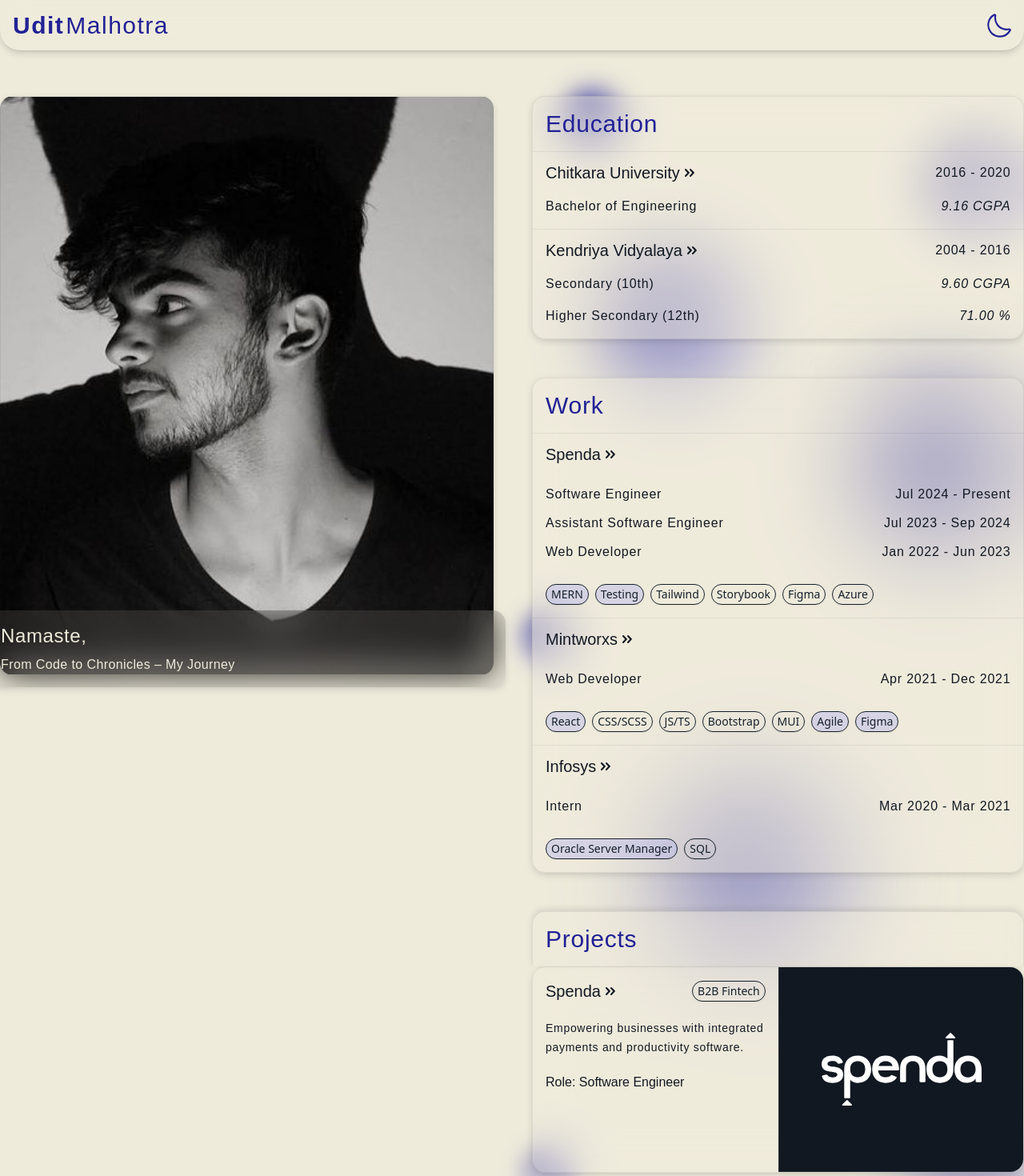
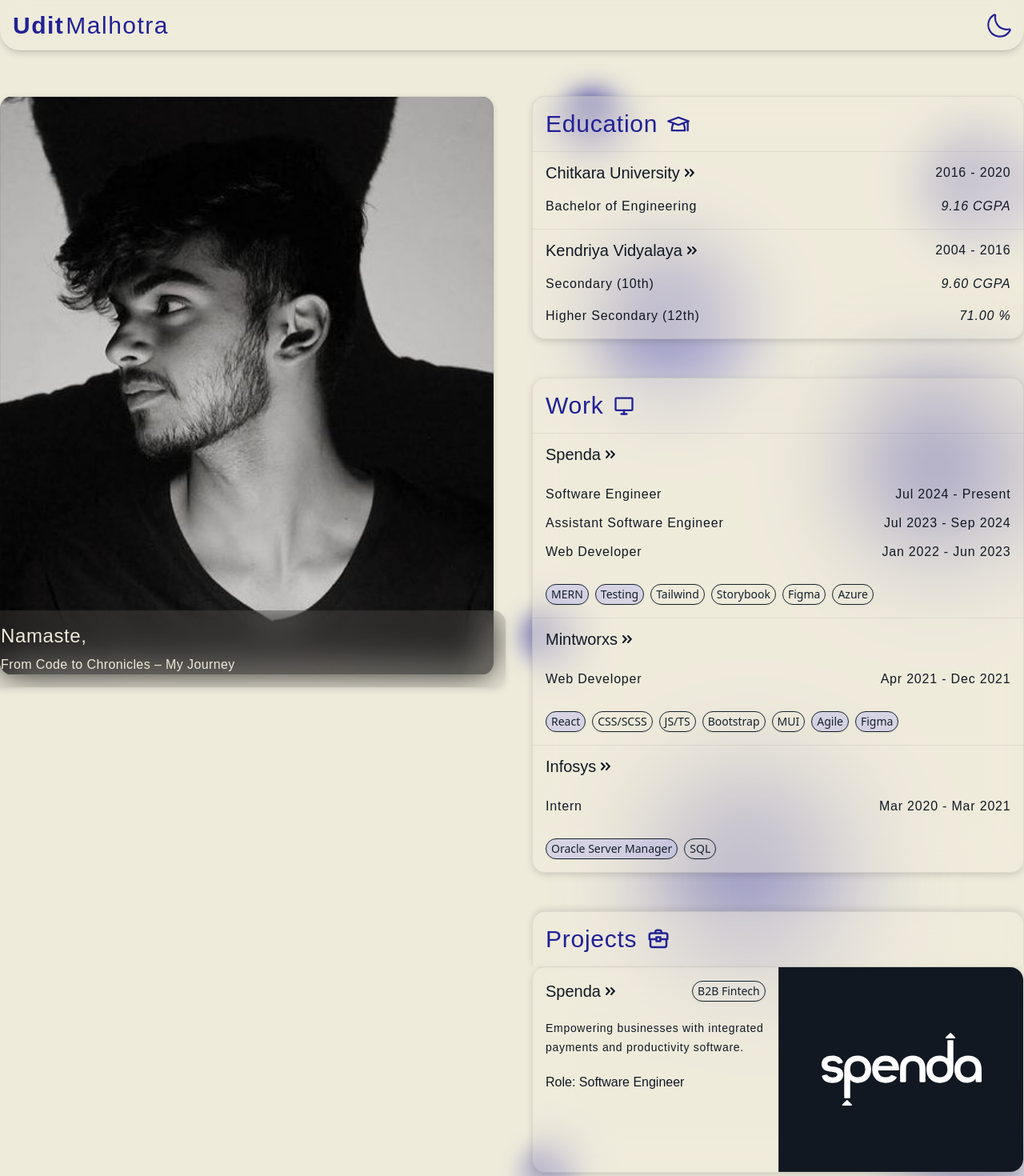
Before and after one commit to uditmalhotraa/udit-portfolio, a React (Vite) app: page /#/ in a window 1280 px wide. Shown: the top 1470 px of the page at 80% size. Built offline with nearby package versions, Linux system fonts and the light colour scheme.

Commit message:
Title Icons

```diff
--- /dev/null
+++ b/src/assets/EducationIcon.jsx
@@ -0,0 +1,16 @@
+const EducationIcon = (props) => (
+  <svg
+    xmlns="http://www.w3.org/2000/svg"
+    width={28}
+    height={28}
+    viewBox="0 0 24 24"
+    xmlSpace="preserve"
+    {...props}
+  >
+    <path d="M12 14c-.1 0-.2 0-.3-.1l-11-4C.3 9.8 0 9.4 0 9s.3-.8.7-.9l11-4c.2-.1.5-.1.7 0l11 4c.3.1.6.5.6.9s-.3.8-.7.9l-11 4c-.1.1-.2.1-.3.1zM3.9 9l8.1 2.9L20.1 9 12 6.1 3.9 9z" />
+    <path d="M19 20h-7c-.6 0-1-.4-1-1s.4-1 1-1h6c-.1-2.6-.7-4.8-1.7-6.4-.3-.5-.1-1.1.3-1.4.5-.3 1.1-.1 1.4.3 1.3 2.1 2 5 2 8.4 0 .7-.4 1.1-1 1.1z" />
+    <path d="M12 20H5c-.6 0-1-.4-1-1 0-3.4.7-6.3 2-8.4.3-.5.9-.6 1.4-.3.5.3.6.9.3 1.4-1 1.6-1.6 3.8-1.7 6.4h6c.6 0 1 .4 1 1s-.4.9-1 .9zM22 20c-.6 0-1-.4-1-1V9c0-.6.4-1 1-1s1 .4 1 1v10c0 .6-.4 1-1 1z" />
+  </svg>
+)
+
+export default EducationIcon
--- /dev/null
+++ b/src/assets/InterestIcon.jsx
@@ -0,0 +1,14 @@
+
+const InterestIcon = (props) => (
+  <svg
+    width={30}
+    height={30}
+    viewBox="0 0 24 24"
+    xmlns="http://www.w3.org/2000/svg"
+    {...props}
+  >
+    <path d="M12 9a3.982 3.982 0 0 0-2.96 6.666A7 7 0 0 0 5 22a1 1 0 0 0 1 1h12a1 1 0 0 0 1-1 7 7 0 0 0-4.04-6.334A3.982 3.982 0 0 0 12 9Zm0 2a2 2 0 1 1-2 2 2 2 0 0 1 2-2Zm4.9 10H7.1a5 5 0 0 1 9.8 0ZM12 7a1 1 0 0 1-1-1V2a1 1 0 0 1 2 0v4a1 1 0 0 1-1 1Zm4.6 1.9a1 1 0 0 1-.71-1.7l2.828-2.829a1 1 0 1 1 1.414 1.414L17.3 8.611a1 1 0 0 1-.7.289Zm-8.49-.289a1 1 0 0 1-1.414 0L3.868 5.782a1 1 0 0 1 1.414-1.414L8.11 7.2a1 1 0 0 1 0 1.411ZM23 13a1 1 0 0 1-1 1h-3.5a1 1 0 0 1 0-2H22a1 1 0 0 1 1 1ZM1 13a1 1 0 0 1 1-1h3.5a1 1 0 0 1 0 2H2a1 1 0 0 1-1-1Z" />
+  </svg>
+)
+
+export default InterestIcon
--- /dev/null
+++ b/src/assets/ProjectsIcon.jsx
@@ -0,0 +1,20 @@
+const ProjectsIcon = (props) => (
+  <svg
+    width={30}
+    height={30}
+    viewBox="0 0 24 24"
+    fill="none"
+    xmlns="http://www.w3.org/2000/svg"
+    {...props}
+  >
+    <path
+      d="M4 12H3V8a2 2 0 0 1 2-2h4m-5 6v6a2 2 0 0 0 2 2h12a2 2 0 0 0 2-2v-6M4 12h6m10 0h1V8a2 2 0 0 0-2-2h-4m5 6h-6m0 0v-2h-4v2m4 0v2h-4v-2M9 6V5a2 2 0 0 1 2-2h2a2 2 0 0 1 2 2v1M9 6h6"
+      stroke="fill-current"
+      strokeWidth={2}
+      strokeLinecap="round"
+      strokeLinejoin="round"
+    />
+  </svg>
+)
+
+export default ProjectsIcon
--- /dev/null
+++ b/src/assets/WorkIcon.jsx
@@ -0,0 +1,37 @@
+const WorkIcon = (props) => (
+  <svg
+    width={28}
+    height={28}
+    viewBox="0 0 24 24"
+    fill="none"
+    xmlns="http://www.w3.org/2000/svg"
+    {...props}
+  >
+    <path
+      d="M12 21v-4"
+      stroke="fill-current"
+      strokeWidth={2}
+      strokeLinecap="round"
+      strokeLinejoin="round"
+    />
+    <rect
+      x={3}
+      y={4}
+      width={18}
+      height={13}
+      rx={1}
+      stroke="fill-current"
+      strokeWidth={2}
+      strokeLinecap="round"
+    />
+    <path
+      d="M9 21h6"
+      stroke="fill-current"
+      strokeWidth={2}
+      strokeLinecap="round"
+      strokeLinejoin="round"
+    />
+  </svg>
+)
+
+export default WorkIcon
--- a/src/screens/Landing.jsx
+++ b/src/screens/Landing.jsx
@@ -21,6 +21,10 @@ import ArrowRightIcon from "../assets/ArrowRightIcon";
 
 import AnimatedDiv from "../components/AnimatedDiv";
 import { motion } from "framer-motion";
+import EducationIcon from "../assets/EducationIcon";
+import WorkIcon from "../assets/WorkIcon";
+import ProjectsIcon from "../assets/ProjectsIcon";
+import InterestIcon from "../assets/InterestIcon";
 
 
 export const Landing = () => {
@@ -129,10 +133,11 @@ export const Landing = () => {
               <AnimatedDiv
                 className="z-10 flex flex-col rounded-2xl w-full h-auto border shadow-container border-gray/[0.075] dark:border-cream/[0.075] backdrop-blur-xl bg-cream/40 dark:bg-gray/40 will-change-transform transform-gpu"
               >
-                <div className="flex flex-col mb-4 pt-4 px-4">
+                <div className="flex flex-row mb-4 pt-4 px-4 gap-3 items-center">
                   <p className=" font-poppins text-3xl font-medium tracking-wide text-accent-light dark:text-accent-dark">
                     Education
                   </p>
+                  <EducationIcon className="fill-accent-light dark:fill-accent-dark" />
                 </div>
                 <AnimatedDiv stagger className="flex flex-col">
                   {educationData.map((educationData) => (
@@ -197,10 +202,11 @@ export const Landing = () => {
               <AnimatedDiv
                 className="flex flex-col shadow-container rounded-2xl w-full h-auto border border-gray/[0.075] dark:border-cream/[0.075] backdrop-blur-xl bg-cream/40 dark:bg-gray/40 will-change-transform transform-gpu"
               >
-                <div className="flex flex-col mb-4 pt-4 px-4">
+                <div className="flex flex-row mb-4 pt-4 px-4 gap-3 items-center">
                   <p className=" font-poppins text-3xl font-medium tracking-wide text-accent-light dark:text-accent-dark">
                     Work
                   </p>
+                  <WorkIcon className="stroke-accent-light dark:stroke-accent-dark" />
                 </div>
                 <AnimatedDiv stagger className="flex flex-col">
                   {workData.map((workData) => (
@@ -282,11 +288,12 @@ export const Landing = () => {
               </div>
               <div className="flex flex-col bg-cream/40 dark:bg-gray/40 rounded-2xl">
               <div
-                  className="flex flex-col rounded-2xl backdrop-blur-xl rounded-b-none w-full h-auto p-4 border border-b-0 z-10 border-gray/[0.075] dark:border-cream/[0.075] shadow-rim will-change-transform transform-gpu"
+                  className="flex flex-row gap-3 items-center rounded-2xl backdrop-blur-xl rounded-b-none w-full h-auto p-4 border border-b-0 z-10 border-gray/[0.075] dark:border-cream/[0.075] shadow-rim will-change-transform transform-gpu"
                 >
                   <p className=" font-poppins text-3xl font-medium tracking-wide text-accent-light dark:text-accent-dark">
                     Projects
                   </p>
+                  <ProjectsIcon className="stroke-accent-light dark:stroke-accent-dark" />
                 </div>
                 <AnimatedDiv stagger className="flex flex-col gap-y-8">
                   {projectsData.map((projectsData) => (
@@ -349,10 +356,11 @@ export const Landing = () => {
               <AnimatedDiv
                 className="flex flex-col shadow-container rounded-2xl w-full h-auto border border-gray/[0.075] dark:border-cream/[0.075] backdrop-blur-xl bg-cream/40 dark:bg-gray/40 will-change-transform transform-gpu"
               >
-                <div className="flex flex-col mb-4 pt-4 px-4">
+                <div className="flex flex-row items-center mb-4 pt-4 px-4 gap-3">
                   <p className=" font-poppins text-3xl font-medium tracking-wide text-accent-light dark:text-accent-dark">
                     Interests
                   </p>
+                  <InterestIcon className="fill-accent-light dark:fill-accent-dark mb-1" />
                 </div>
                 <AnimatedDiv stagger className="flex flex-col">
                   {interestData.map((interestData) => (
```
